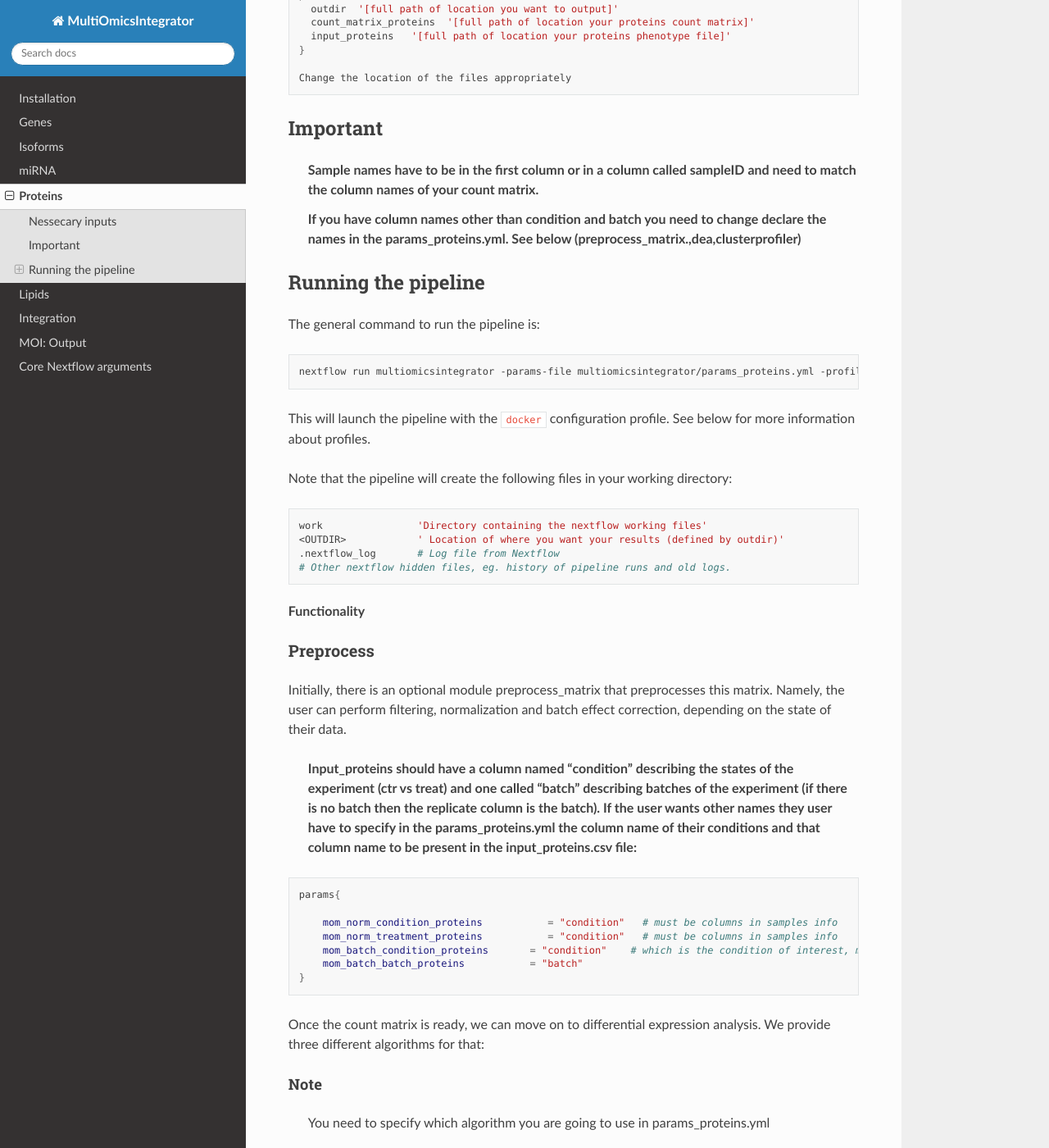
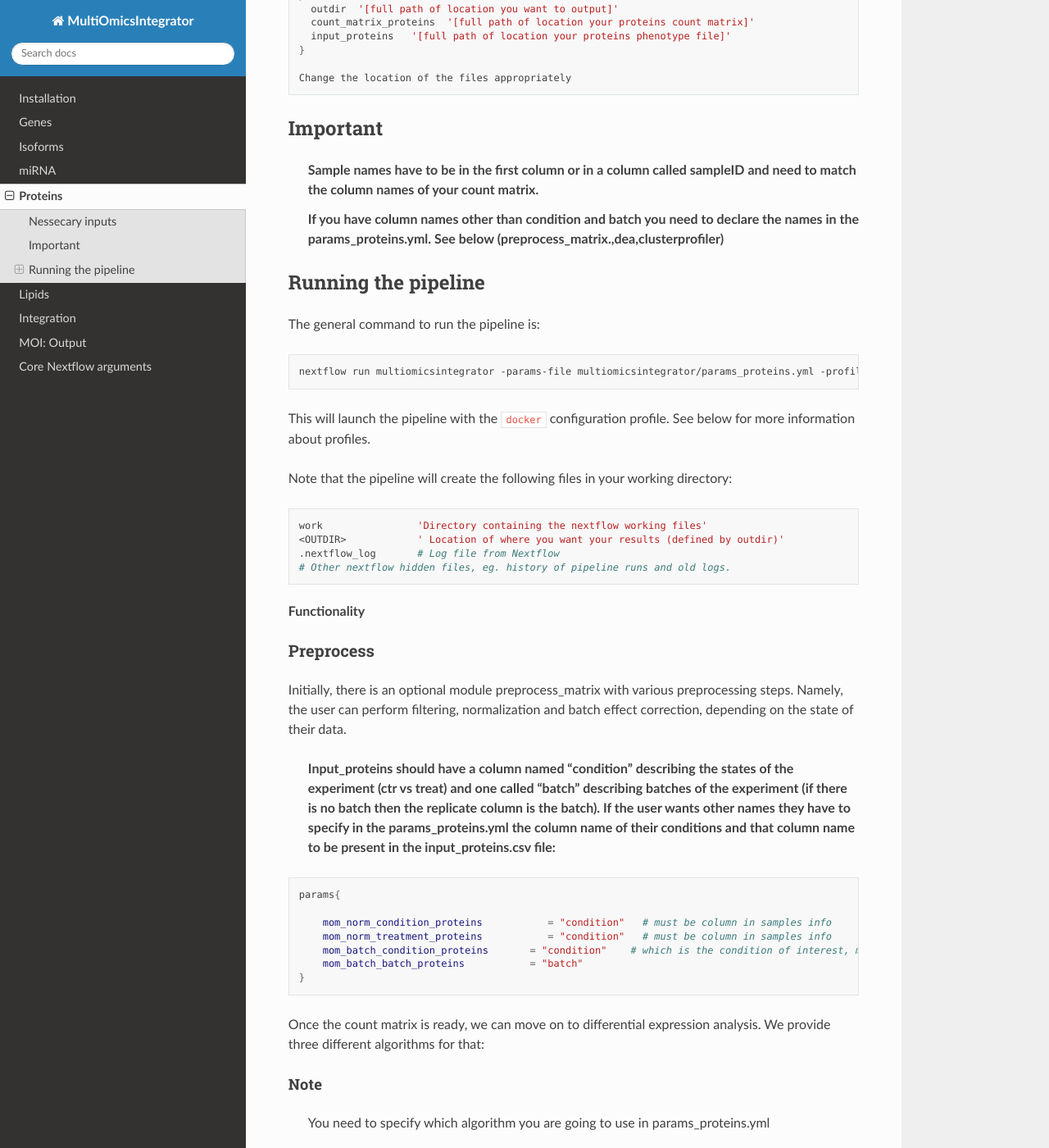
Before and after one commit to Bianca-Pasat/MOI, a Sphinx documentation site: the page built from docs/source/proteins.rst, in a window 1280 px wide and 1400 px high, scrolled down 339 px. Shown: the whole window at 82% size. Built offline with Sphinx 7.4.7 and the Read the Docs theme 3.1.0, drawn with Linux system fonts in a browser that asks for light colours; pages that are not in the unit, such as notebooks, are missing from menus; some of the changed text lies outside the part shown.

Commit message:
Update proteins.rst

```diff
--- a/docs/source/proteins.rst
+++ b/docs/source/proteins.rst
@@ -32,10 +32,10 @@ Important
       :name: sample-names-have-to-be-in-the-first-column-or-in-a-column-called-sampleid-and-need-to-match-the-column-names-of-your-count-matrix.
 
    .. rubric:: If you have column names other than **condition** and
-      **batch** you need to change declare the names in the
+      **batch** you need to declare the names in the
       params_proteins.yml. See below
       (preprocess_matrix.,dea,clusterprofiler)
-      :name: if-you-have-column-names-other-than-condition-and-batch-you-need-to-change-declare-the-names-in-the-params_proteins.yml.-see-below-preprocess_matrix.deaclusterprofiler
+      :name: if-you-have-column-names-other-than-condition-and-batch-you-need-to-declare-the-names-in-the-params_proteins.yml.-see-below-preprocess_matrix.deaclusterprofiler
 
 Running the pipeline
 --------------------
@@ -59,6 +59,7 @@ directory:
    .nextflow_log       # Log file from Nextflow
    # Other nextflow hidden files, eg. history of pipeline runs and old logs.
 
+
 Functionality
  ============
 
@@ -66,8 +67,7 @@ Preprocess
 ^^^^^^^^^^
 
 
-
-Initially, there is an optional module preprocess_matrix that preprocesses this matrix.
+Initially, there is an optional module preprocess_matrix with various preprocessing steps.
 Namely, the user can perform filtering, normalization and batch effect correction,
 depending on the state of their data.
 
@@ -75,18 +75,18 @@ depending on the state of their data.
       describing the states of the experiment (ctr vs treat) and one
       called “batch” describing batches of the experiment (if there is
       no batch then the replicate column is the batch). If the user
-      wants other names they user have to specify in the
+      wants other names they have to specify in the
       params_proteins.yml the column name of their conditions and that
       column name to be present in the input_proteins.csv file:
-      :name: input_proteins-should-have-a-column-named-condition-describing-the-states-of-the-experiment-ctr-vs-treat-and-one-called-batch-describing-batches-of-the-experiment-if-there-is-no-batch-then-the-replicate-column-is-the-batch.-if-the-user-wants-other-names-they-user-have-to-specify-in-the-params_proteins.yml-the-column-name-of-their-conditions-and-that-column-name-to-be-present-in-the-input_proteins.csv-file
+      :name: input_proteins-should-have-a-column-named-condition-describing-the-states-of-the-experiment-ctr-vs-treat-and-one-called-batch-describing-batches-of-the-experiment-if-there-is-no-batch-then-the-replicate-column-is-the-batch.-if-the-user-wants-other-names-they-have-to-specify-in-the-params_proteins.yml-the-column-name-of-their-conditions-and-that-column-name-to-be-present-in-the-input_proteins.csv-file
 
 .. code:: bash
 
 
    params{
 
-       mom_norm_condition_proteins           = "condition"   # must be columns in samples info
-       mom_norm_treatment_proteins           = "condition"   # must be columns in samples info
+       mom_norm_condition_proteins           = "condition"   # must be column in samples info
+       mom_norm_treatment_proteins           = "condition"   # must be column in samples info
        mom_batch_condition_proteins       = "condition"    # which is the condition of interest, must be present in columns of sample info
        mom_batch_batch_proteins           = "batch"
    }
```
Also changed, not shown: other parts of docs/source/proteins.rst (+2 -2 lines).
